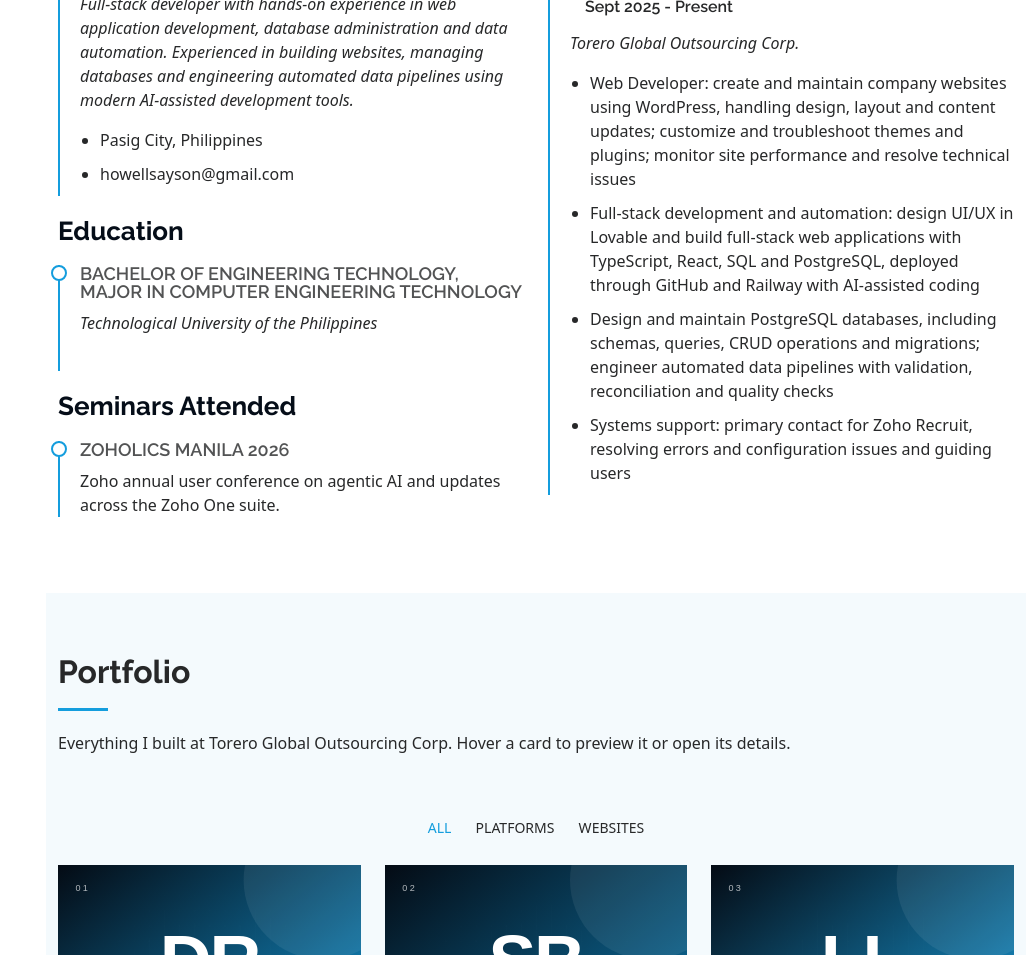
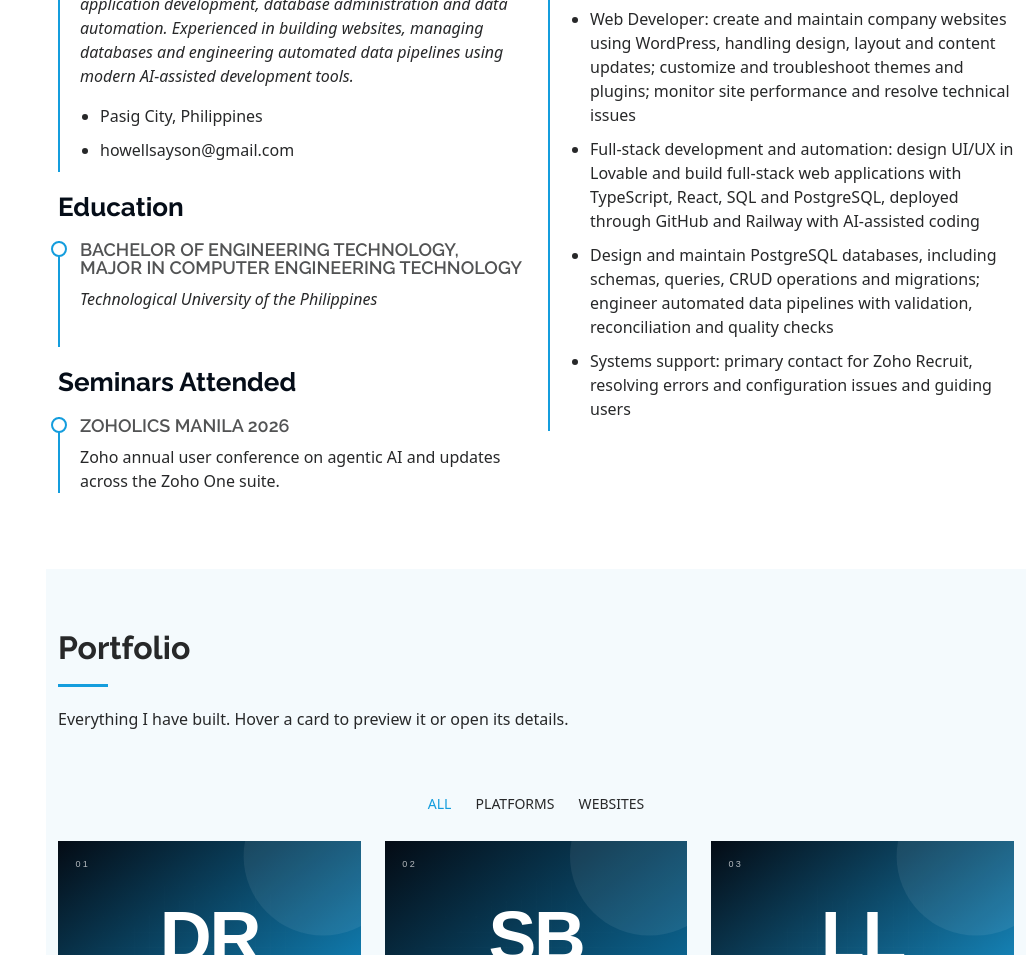
Before and after one commit to arcdesignconstructionservices-code/Howell-Portfolio-, a website with bundled scripts: page index.html in a window 1280 px wide. Shown: the part 2630-3585 px from the top of the page, without its empty margins (254-1280 px from the left). Built offline with nearby package versions, Linux system fonts and the light colour scheme; animation ran at ten frames a second.

Commit message:
Remove company name from the site
Co-Authored-By: Claude Sonnet 5.5 <noreply@anthropic.com>

```diff
--- a/assets/js/works.js
+++ b/assets/js/works.js
@@ -1,4 +1,4 @@
-/* Works built by Howell Valeros at Torero Global Outsourcing Corp. */
+/* Works built by Howell Valeros */
 const WORKS = [
   { slug: 'driver-registry', type: 'platform', name: 'Driver Registry', mono: 'DR', kind: 'Data platform',
     blurb: 'One trusted record per driver for every tool, synced daily and protected by safety checks.',
@@ -25,7 +25,7 @@ const WORKS = [
     points: ['Import, validate and save a snapshot of the plan.', 'Week-over-week comparison to see what changed.', 'Password-protected deletes and automatic table setup on first run.'],
     stack: ['TanStack Start', 'React', 'PostgreSQL', 'Recharts', 'Railway'] },
   { slug: 'tgocorp', type: 'site', name: 'tgocorp.com', mono: 'TGO', kind: 'WordPress website', url: 'https://tgocorp.com/',
-    blurb: 'The company website for Torero Global Outsourcing Corp.: who they are, what they do and how to reach them.',
+    blurb: 'A company website covering who they are, what they do and how to reach them.',
     points: ['Designed and built on WordPress.', 'Public face of the company.'], stack: ['WordPress'] },
   { slug: 'lastmilesupport', type: 'site', name: 'lastmilesupport.com', mono: 'LMS', kind: 'WordPress website', url: 'https://lastmilesupport.com/',
     blurb: 'The brand website for Last Mile Support, and the home domain for its internal tools.',
--- a/index.html
+++ b/index.html
@@ -125,7 +125,7 @@
               </div>
               <div class="col-lg-6">
                 <ul>
-                  <li><i class="bi bi-chevron-right"></i> <strong>Company:</strong> <span>Torero Global Outsourcing Corp.</span></li>
+                  <li><i class="bi bi-chevron-right"></i> <strong>Role:</strong> <span>AI Automation Developer</span></li>
                   <li><i class="bi bi-chevron-right"></i> <strong>Degree:</strong> <span>B.Eng. Technology, Computer Engineering</span></li>
                   <li><i class="bi bi-chevron-right"></i> <strong>Freelance:</strong> <span>Available</span></li>
                 </ul>
@@ -280,7 +280,6 @@
             <div class="resume-item">
               <h4>AI Automation Developer</h4>
               <h5>Sept 2025 - Present</h5>
-              <p><em>Torero Global Outsourcing Corp.</em></p>
               <ul>
                 <li>Web Developer: create and maintain company websites using WordPress, handling design, layout and content updates; customize and troubleshoot themes and plugins; monitor site performance and resolve technical issues</li>
                 <li>Full-stack development and automation: design UI/UX in Lovable and build full-stack web applications with TypeScript, React, SQL and PostgreSQL, deployed through GitHub and Railway with AI-assisted coding</li>
@@ -301,7 +300,7 @@
 
       <div class="container section-title" data-aos="fade-up">
         <h2>Portfolio</h2>
-        <p>Everything I built at Torero Global Outsourcing Corp. Hover a card to preview it or open its details.</p>
+        <p>Everything I have built. Hover a card to preview it or open its details.</p>
       </div>
 
       <div class="container">
```
Also changed, not shown: portfolio-details.html (+0 -1 lines).
